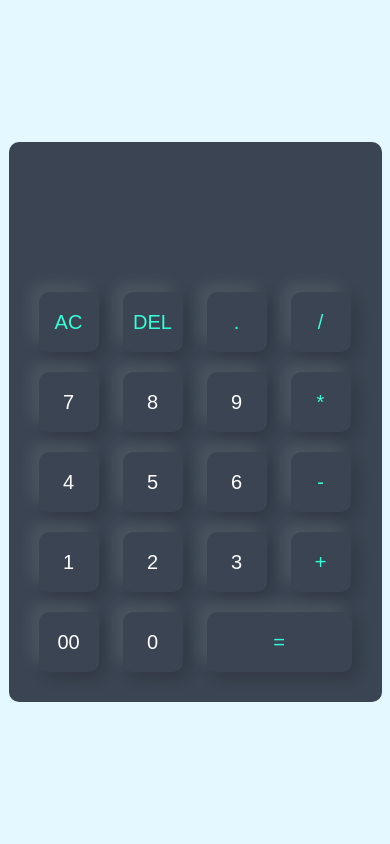
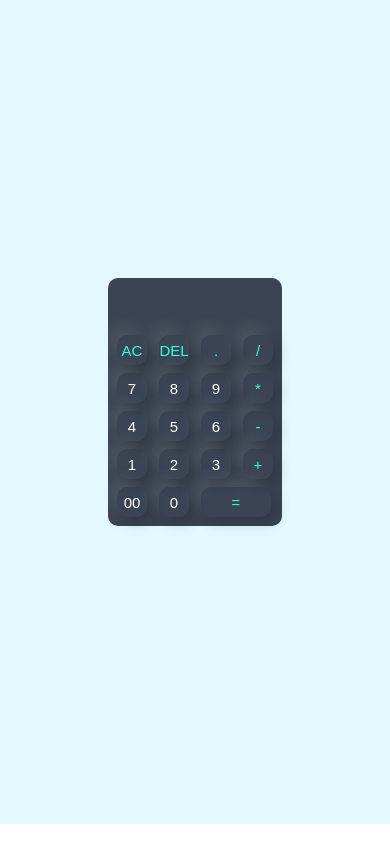
Before and after one commit to Tusharjoshi1703/calculator, a plain HTML site: page index.html in a window 390 px wide. Drawn offline with Linux system fonts and the light colour scheme.

Commit message:
Add files via upload

```diff
--- a/style.css
+++ b/style.css
@@ -8,6 +8,7 @@
     height: 100vh;
     background: #e3f9ff;
     display: flex;
+
     align-items: center;
     justify-content: center;
 }
@@ -49,3 +50,37 @@ form input.operator{
     color: #33ffd8;
 
 }
+@media only screen and (max-width:600px){
+    .container{
+        width: 100%;
+        max-height: 100vh;
+        margin-top: -20px;
+    }
+    .calculator{
+        padding: 5px;
+    }
+    .calculator form input{
+        width: 30px;
+        height: 30px;
+        font-size: 15px;
+        margin: 4px;
+        box-shadow: -8px -8px 15px rgba(255, 255,255,0.1), 5px 5px 15px rgba(0,0,0,0.2);
+    }
+
+form .display{
+    display: flex;
+    margin: 5px 0;
+    justify-content: flex-end;
+}
+form .display input{
+    text-align: right;
+    flex: 1;
+    font-size: 15px;
+    box-shadow: none;
+}
+form input.equal{
+    width: 70px;
+    color: #33ffd8;
+}
+
+}
```
